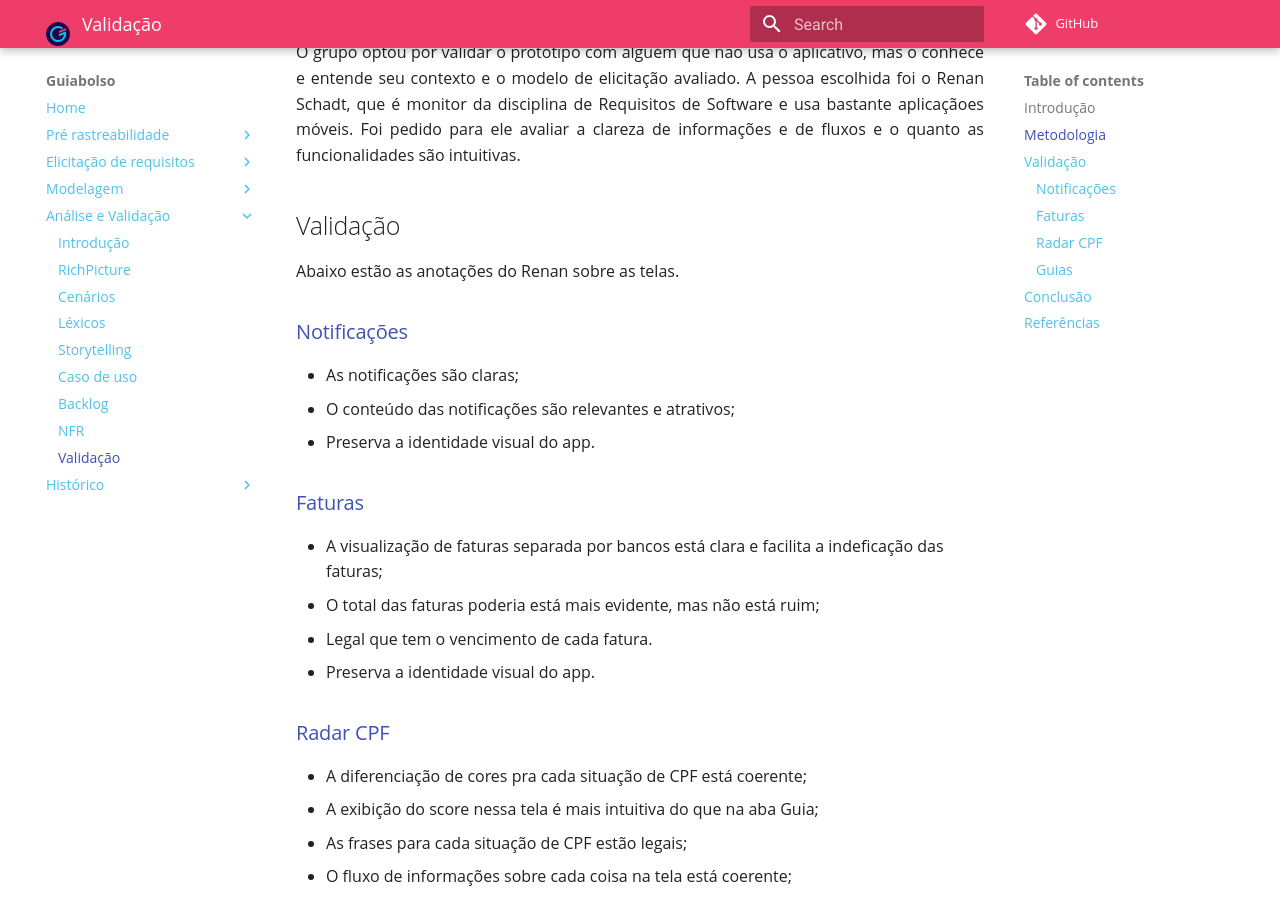
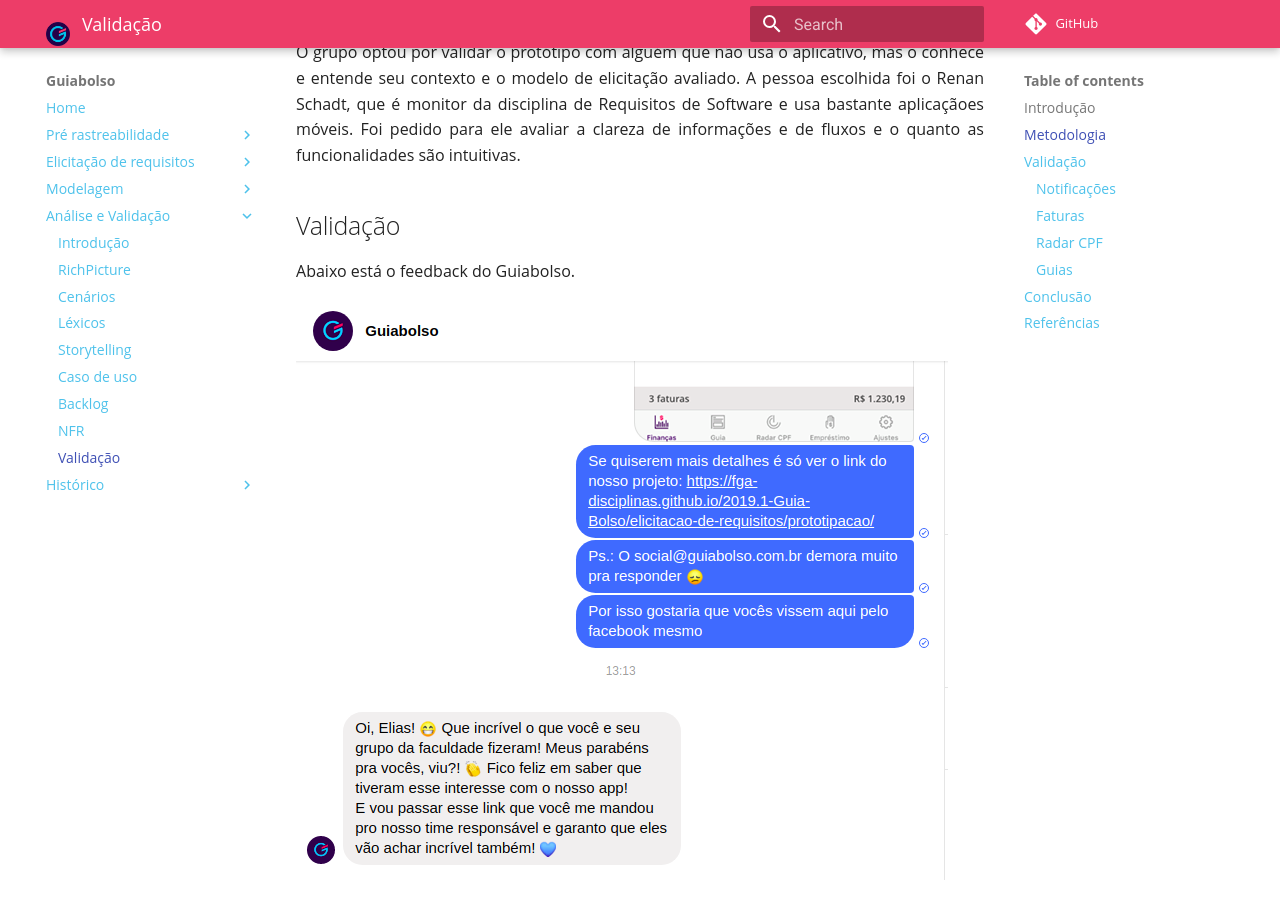
Before and after one commit to fga-disciplinas/2019.1-Guia-Bolso, an MkDocs documentation site: the page built from docs/analise/validacao.md, in a window 1280 px wide and 900 px high, scrolled down 358 px. Built offline with MkDocs 1.6.1 and Material for MkDocs 9.7.7, drawn with Linux system fonts in a browser that asks for light colours; comment, search, counter and statistics services are not loaded; old or Windows-style settings are respelled for this version of MkDocs.

Commit message:
Adicionado validação do Guiabolso

```diff
--- a/docs/analise/validacao.md
+++ b/docs/analise/validacao.md
@@ -9,6 +9,10 @@
 Foi pedido para ele avaliar a clareza de informações e de fluxos e o quanto as funcionalidades são intuitivas.
 
 ## Validação
+Abaixo está o feedback do Guiabolso.
+
+[ ![](./../img/validacao_gb.png) ](./../img/validacao_gb.png)
+
 Abaixo estão as anotações do Renan sobre as telas.
 
 ### [Notificações](../../elicitacao-de-requisitos/prototipacao/#notificacoes)
```
Also changed, not shown: docs/img/validacao_gb.png (added).
